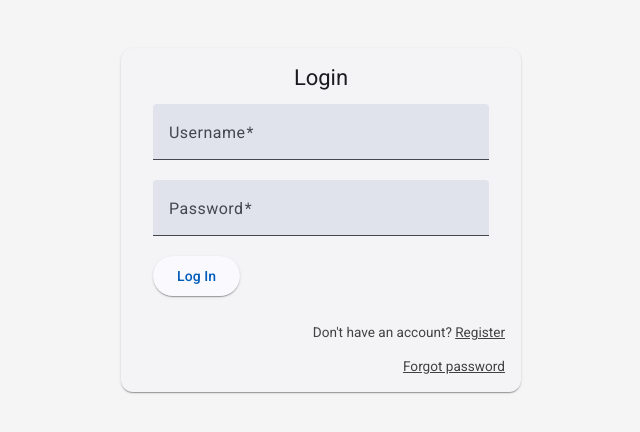
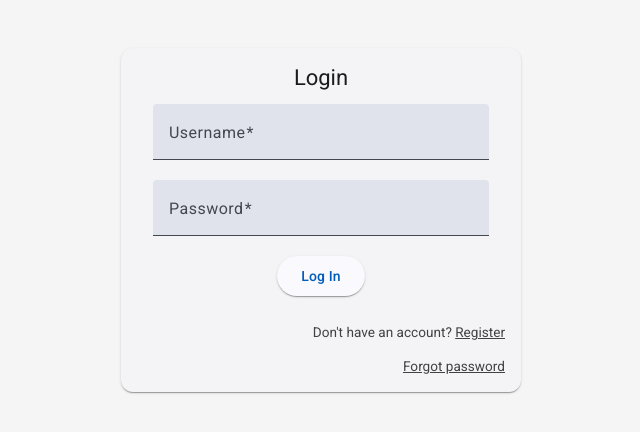
Before and after one commit to vegh-barnabas/see-ucp, an Angular app in the folder client/: page /login in a window 1280 px wide. Shown: the part 180-612 px from the top of the page, without its empty margins (319-959 px from the left). Built offline with nearby package versions, Linux system fonts and the light colour scheme.

Commit message:
client: fix login styling

```diff
--- a/client/src/app/components/auth/login/login.component.scss
+++ b/client/src/app/components/auth/login/login.component.scss
@@ -24,10 +24,13 @@ mat-card-title {
 }
 
 mat-card-content {
-  display: flex;
-  justify-content: center;
-  align-items: center;
-  flex-direction: column;
+  form {
+    display: flex;
+    justify-content: center;
+    align-items: center;
+    flex-direction: column;
+    width: 100%;
+  }
 
   mat-form-field {
     width: 100%;
```
